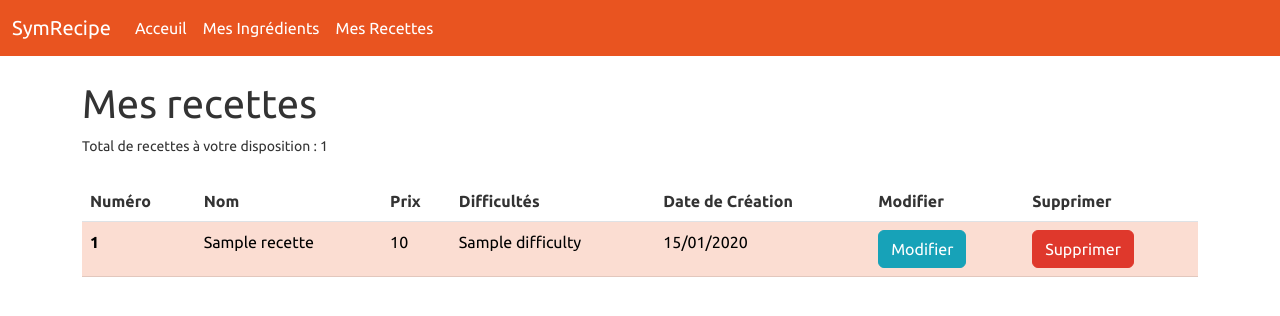
After one commit to julescynamon/simrecip, a Symfony app: template templates/pages/recette/index.html.twig in a window 1280 px wide. The commit adds this page. Shown: the top 316 px of the page. Run offline with Twig, Linux system fonts and the light colour scheme; the template is opened without the code that fills it: most values are stand-ins (such as "Sample title", 1, 10 or a date in 2020); some libraries are stand-ins or nearby versions.

Commit message:
mise en place de la liste des recettes

```diff
--- /dev/null
+++ b/templates/pages/recette/index.html.twig
@@ -0,0 +1,62 @@
+{% extends 'base.html.twig' %}
+
+{% block title %}SymRecipe - Mes recettes{% endblock %}
+
+{% block body %}
+
+        <div class="container mt-4">
+
+        {# {% for message in app.flashes('success') %}
+            <div class="alert alert-dismissible alert-success">
+                {{ message }}
+            </div>
+        {% endfor %} #}
+
+        {% if not recettes.items is same as([]) %}
+            <h1>Mes recettes</h1>
+
+            {# <a href="{{ path('recette.new') }}" class="btn btn-primary mt-4 mb-4">
+                Ajouter un nouvel ingrédient
+            </a> #}
+
+            <small class="mt-4">
+                <div class="count">
+                    Total de recettes à votre disposition : {{ recettes.getTotalItemCount }}
+                </div>
+            </small>
+            <table class="table table-hover mt-4">
+                <thead>
+                    <tr>
+                    <th scope="col">Numéro</th>
+                    <th scope="col">Nom</th>
+                    <th scope="col">Prix</th>
+                    <th scope="col">Difficultés</th>
+                    <th scope="col">Date de Création</th>
+                    <th scope="col">Modifier</th>
+                    <th scope="col">Supprimer</th>
+                    </tr>
+                </thead>
+                <tbody>
+                    {% for recette in recettes %}
+                        <tr class="table-primary">
+                        <th scope="row">{{ recette.id }}</th>
+                        <td>{{ recette.name }}</td>
+                        <td>{{ recette.price }}</td>
+                        <td>{{ recette.difficulty }}</td>
+                        <td>{{ recette.createdAt|date("d/m/Y") }}</td>
+                        <td><a href="/recette/edition/{{ recette.id }}" class="btn btn-info">Modifier</a></td>
+                        <td><a href="/recette/suppression/{{ recette.id }}" class="btn btn-danger" onclick="return confirm('êtes vous sure ?')">Supprimer</a></td>
+                        </tr>
+                    {% endfor %}
+                </tbody>
+            </table>
+            <div class="navigation d-flex justify-content-center mt-4">
+                {{ knp_pagination_render(recettes) }}
+            </div>
+        {% else %}
+                <h4>Il n'y a pas de recettes ...</h4>
+        {% endif %}
+
+    </div>
+
+{% endblock %}
--- a/templates/partials/_header.html.twig
+++ b/templates/partials/_header.html.twig
@@ -16,6 +16,11 @@
                         <span class="visually-hidden">(current)</span>
                     </a>
                     </li>
+                    <li class="nav-item">
+                    <a class="nav-link active" href="{{ path('recette') }}">Mes Recettes
+                        <span class="visually-hidden">(current)</span>
+                    </a>
+                    </li>
                 </ul>
             </div>
         </div>
```
Also changed, not shown: src/Controller/RecetteController.php (added, +36 -0 lines).
